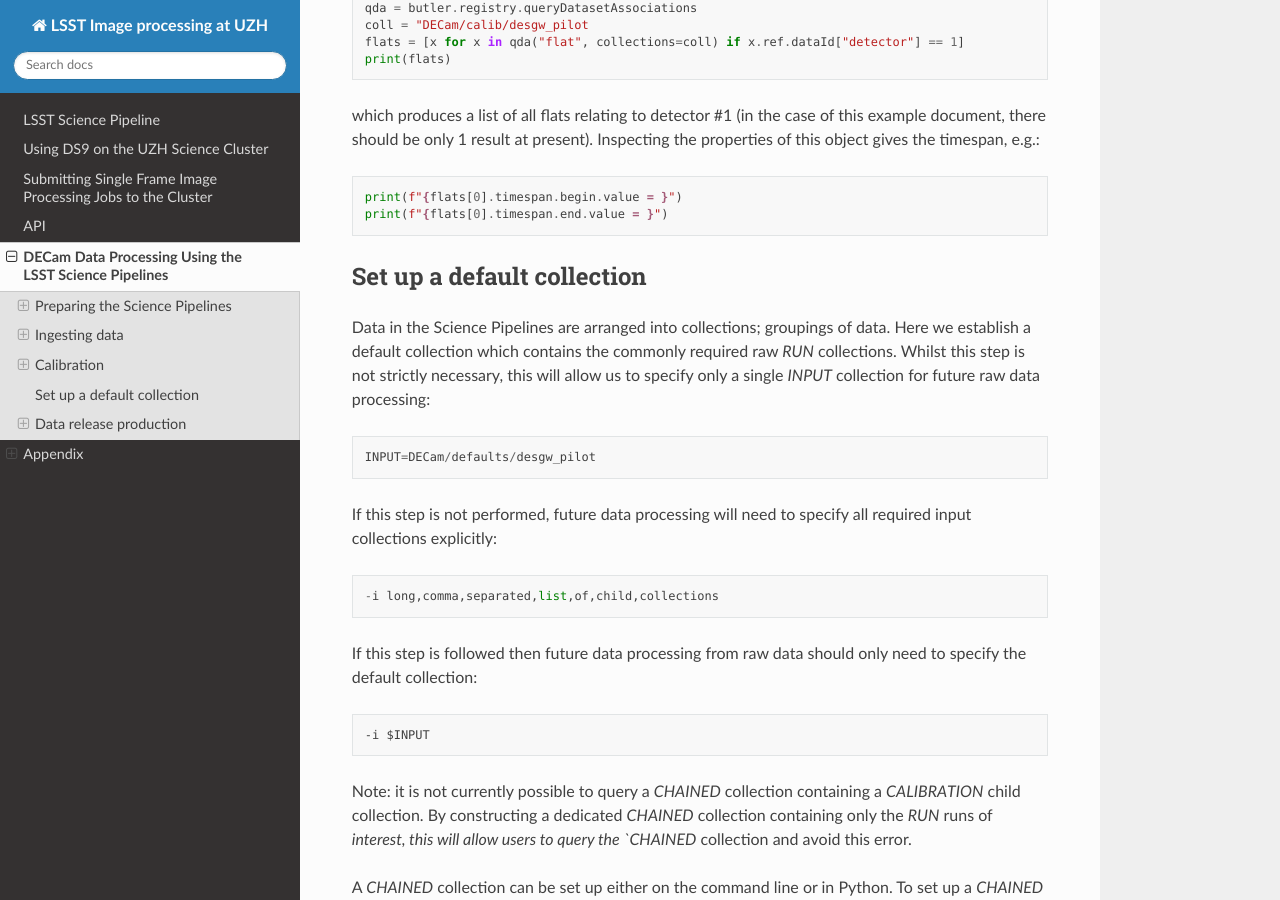
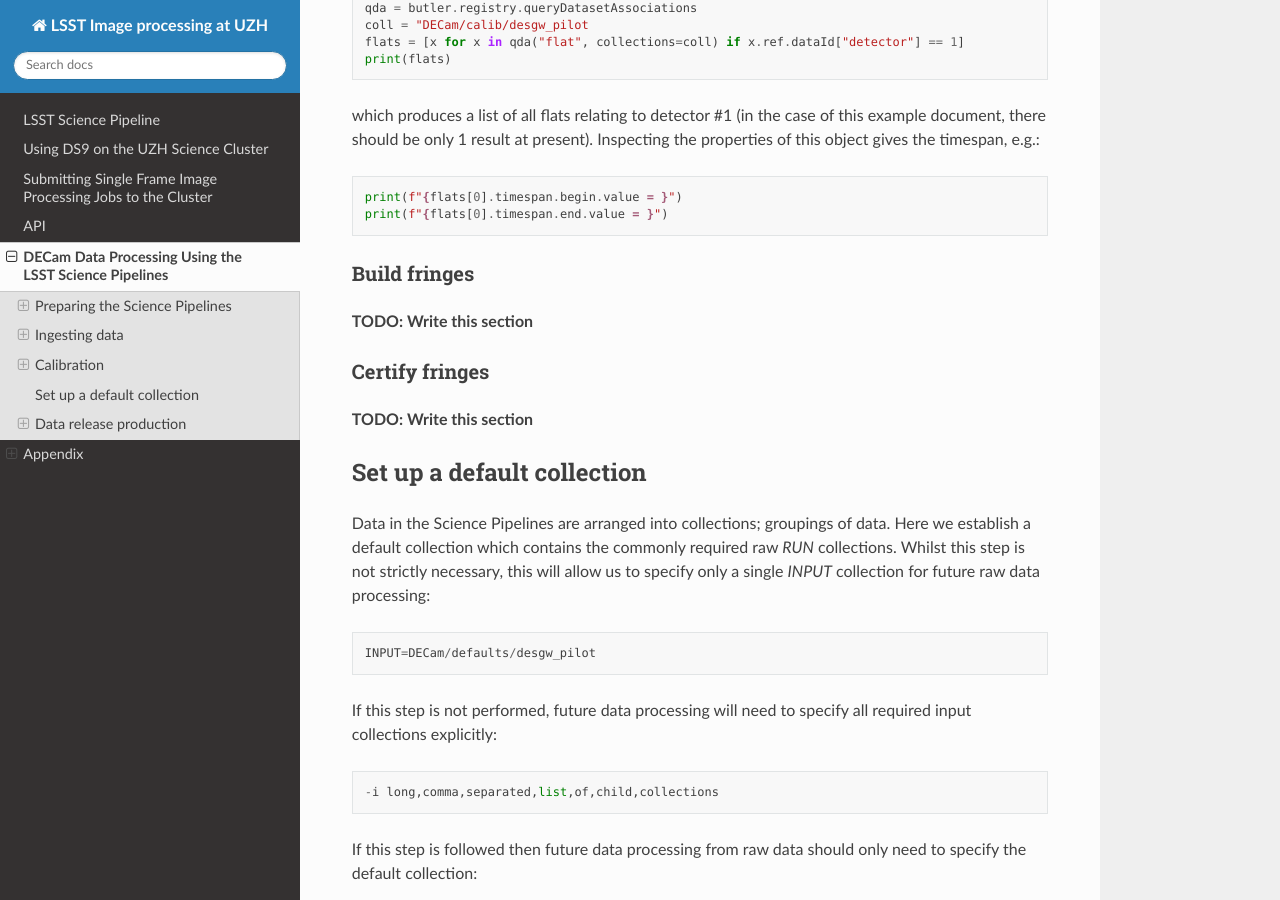
Before and after one commit to davsan06/lsst-alerts-at-uzh, a Sphinx documentation site: the page built from docs/source/ingest.rst, in a window 1280 px wide and 900 px high, scrolled down 17010 px. Built offline with Sphinx 7.4.7 and the Read the Docs theme 3.1.0, drawn with Linux system fonts in a browser that asks for light colours.

Commit message:
Update ingest.rst for fringe generation

```diff
--- a/docs/source/ingest.rst
+++ b/docs/source/ingest.rst
@@ -629,6 +629,14 @@ which produces a list of all flats relating to detector #1 (in the case of this
    print(f"{flats[0].timespan.begin.value = }")
    print(f"{flats[0].timespan.end.value = }")
 
+Build fringes
+--------------------------------
+**TODO: Write this section**
+
+Certify fringes
+--------------------------------
+**TODO: Write this section**
+
 Set up a default collection
 =================
 
```
